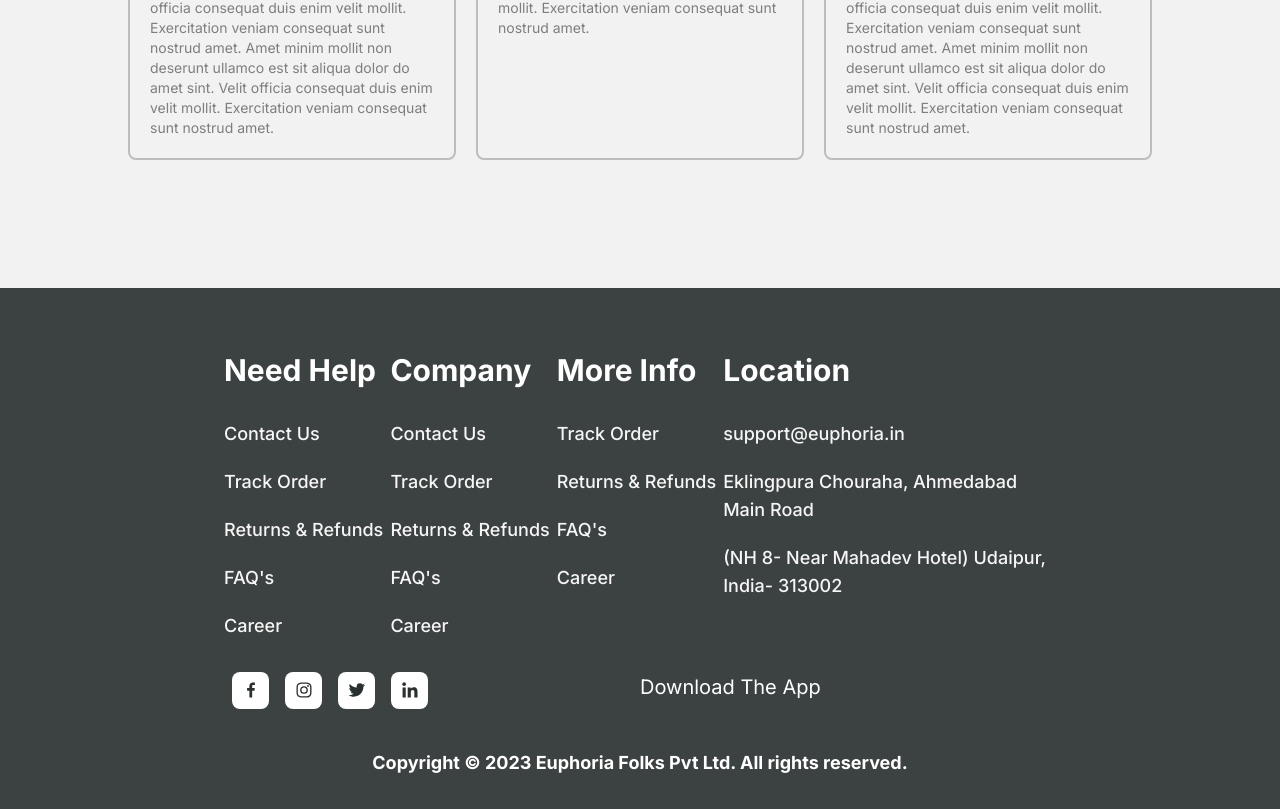
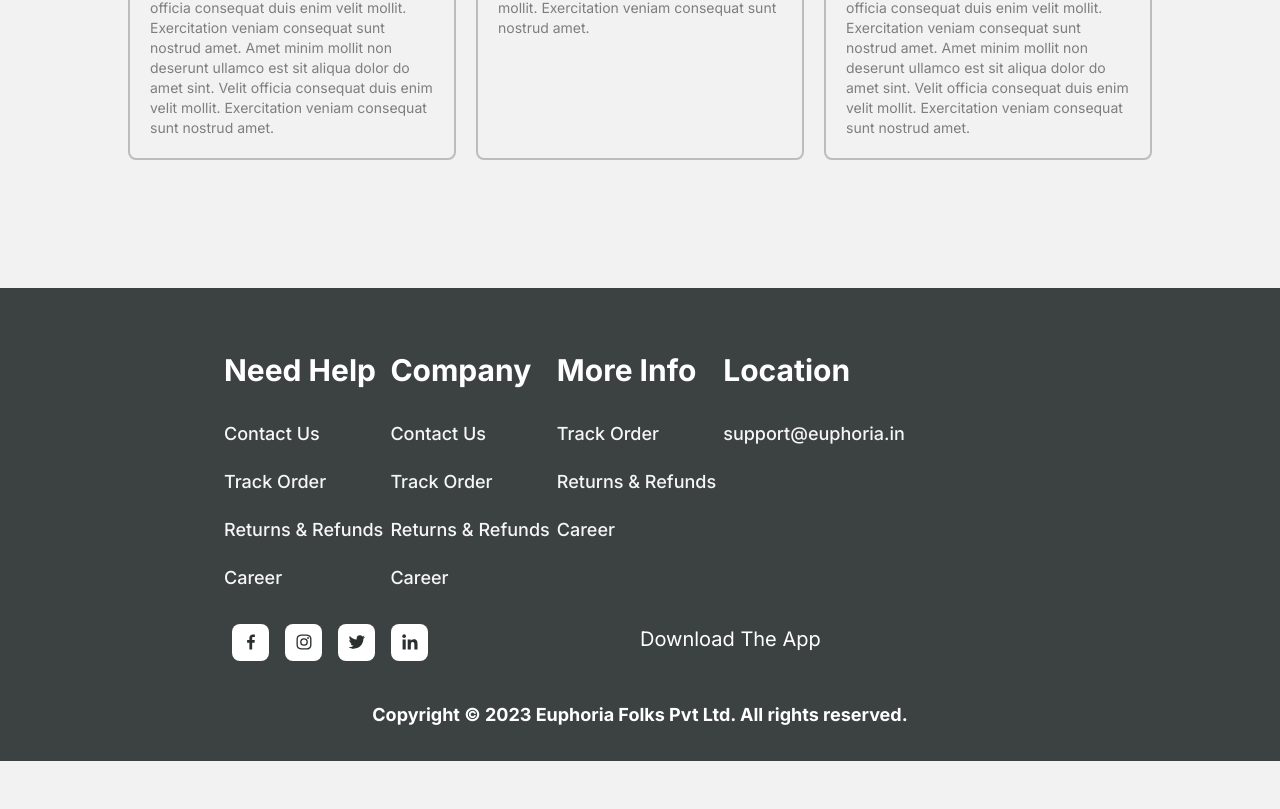
Before and after one commit to fenil-solanki/ecom-mern, a Next.js app in the folder client/: page / in a window 1280 px wide. Shown: the part 5096-5905 px from the top of the page. After the commit the page ends 5857 px from the top, so only its background shows below. Built offline with nearby package versions, Linux system fonts and the light colour scheme; no server answers.

Commit message:
Update Footer.tsx

```diff
--- a/client/src/app/component/Footer.tsx
+++ b/client/src/app/component/Footer.tsx
@@ -14,7 +14,7 @@ const Footer = () => {
                             <li className="my-5 font-medium text-lg" style={{color:"#F6F6F6"}}>Contact Us</li>
                             <li className="my-5 font-medium text-lg" style={{color:"#F6F6F6"}}>Track Order</li>
                             <li className="my-5 font-medium text-lg" style={{color:"#F6F6F6"}}>Returns & Refunds</li>
-                            <li className="my-5 font-medium text-lg" style={{color:"#F6F6F6"}}>FAQ's</li>
+                            {/* <li className="my-5 font-medium text-lg" style={{color:"#F6F6F6"}}>FAQ's</li> */}
                             <li className="my-5 font-medium text-lg" style={{color:"#F6F6F6"}}>Career</li>
                         </ul>
                     </div>
@@ -25,7 +25,7 @@ const Footer = () => {
                         <li className="my-5 font-medium text-lg" style={{color:"#F6F6F6"}}>Contact Us</li>
                             <li className="my-5 font-medium text-lg" style={{color:"#F6F6F6"}}>Track Order</li>
                             <li className="my-5 font-medium text-lg" style={{color:"#F6F6F6"}}>Returns & Refunds</li>
-                            <li className="my-5 font-medium text-lg" style={{color:"#F6F6F6"}}>FAQ's</li>
+                            {/* <li className="my-5 font-medium text-lg" style={{color:"#F6F6F6"}}>FAQ's</li> */}
                             <li className="my-5 font-medium text-lg" style={{color:"#F6F6F6"}}>Career</li>
                         </ul>
 
@@ -35,7 +35,7 @@ const Footer = () => {
                         <ul className='py-3'>
                         <li className="my-5 font-medium text-lg" style={{color:"#F6F6F6"}}>Track Order</li>
                             <li className="my-5 font-medium text-lg" style={{color:"#F6F6F6"}}>Returns & Refunds</li>
-                            <li className="my-5 font-medium text-lg" style={{color:"#F6F6F6"}}>FAQ's</li>
+                            {/* <li className="my-5 font-medium text-lg" style={{color:"#F6F6F6"}}>FAQ's</li> */}
                             <li className="my-5 font-medium text-lg" style={{color:"#F6F6F6"}}>Career</li>
                             </ul>
                     </div>
@@ -43,8 +43,8 @@ const Footer = () => {
                     <h3 className='font-bold text-3xl'>Location</h3>
                         <ul className='py-3'>
                         <li className="my-5 font-medium text-lg" style={{color:"#F6F6F6"}}>support@euphoria.in</li>
-                            <li className="my-5 font-medium text-lg" style={{color:"#F6F6F6"}}>Eklingpura Chouraha, Ahmedabad Main Road</li>
-                            <li className="my-5 font-medium text-lg" style={{color:"#F6F6F6"}}>(NH 8- Near Mahadev Hotel) Udaipur, India- 313002</li>
+                            {/* <li className="my-5 font-medium text-lg" style={{color:"#F6F6F6"}}>Eklingpura Chouraha, Ahmedabad Main Road</li> */}
+                            {/* <li className="my-5 font-medium text-lg" style={{color:"#F6F6F6"}}>(NH 8- Near Mahadev Hotel) Udaipur, India- 313002</li> */}
                             </ul>
                     </div>
                 </div>
```
